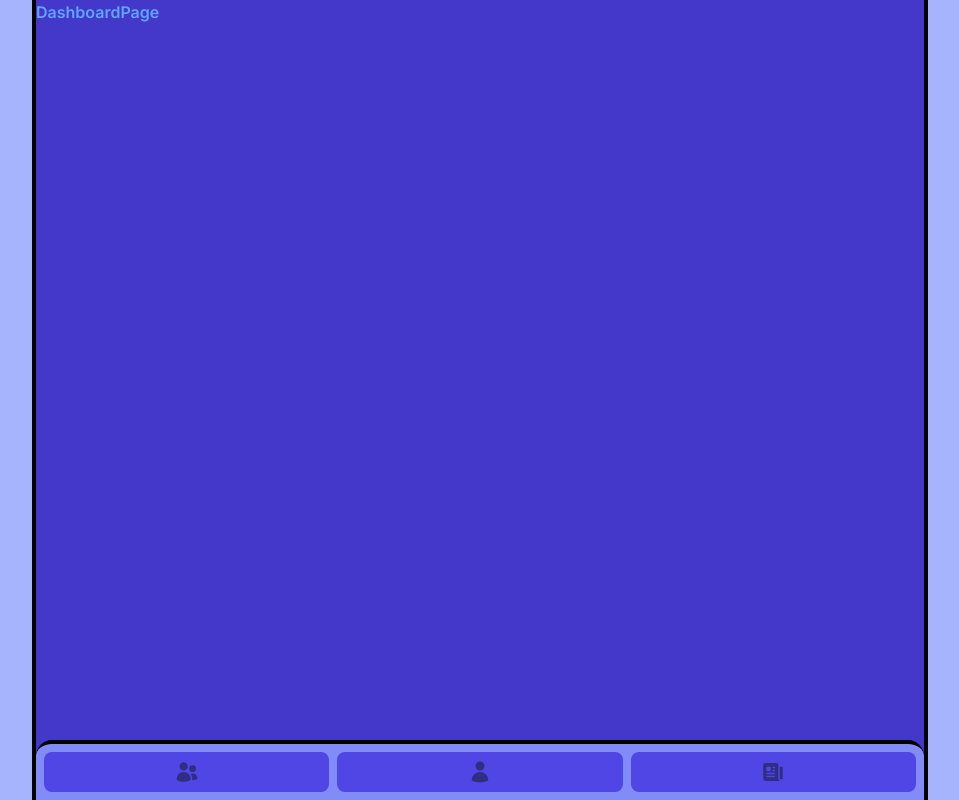
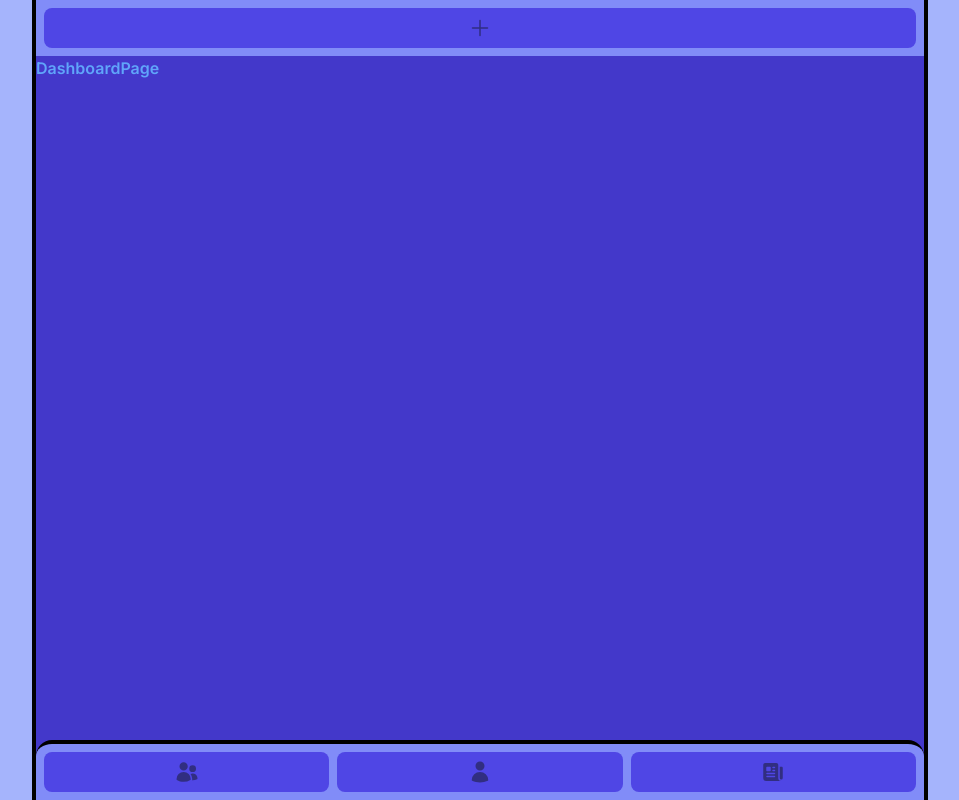
Before and after one commit to TiredTorch/amused, a Next.js app: page / in a window 1280 px wide. Shown: the whole page, without its empty margins (160-1119 px from the left). Built offline with nearby package versions, Linux system fonts and the light colour scheme.

Commit message:
Added button to dashbloard page and layout root

```diff
--- a/src/app/(privateRoutes)/layout.tsx
+++ b/src/app/(privateRoutes)/layout.tsx
@@ -19,7 +19,7 @@ export const Layout = ({
             >
                 {children}
                 <div
-                    className="bg-indigo-400 flex justify-evenly border-t-4 border-b-0 rounded-t-2xl border-black p-2 gap-2"
+                    className="bg-indigo-400 flex justify-evenly border-t-4 rounded-t-2xl border-black p-2 gap-2"
                 >
                     <Link href={AppRoutes.USER_LIST} className="w-full">
                         <Button>
--- a/src/containers/DashboardPage/DashboardPage.tsx
+++ b/src/containers/DashboardPage/DashboardPage.tsx
@@ -1,7 +1,22 @@
 'use client'
+
+import { Button, NewPostIcon } from "@components"
+import { AppRoutes } from "@types"
+import Link from "next/link"
 
 export const DashboardPage = () => {
   return (
-    <div>DashboardPage</div>
+    <div>
+      <div
+        className="bg-indigo-400 mb-4 p-2 border-b-4 border-black rounded-b-2xl"
+      >
+        <Link href={AppRoutes.NEW_POST} className="w-full">
+          <Button>
+            <NewPostIcon/>
+          </Button>
+        </Link>
+      </div>
+      <div>DashboardPage</div>
+    </div>
   )
 }
```
